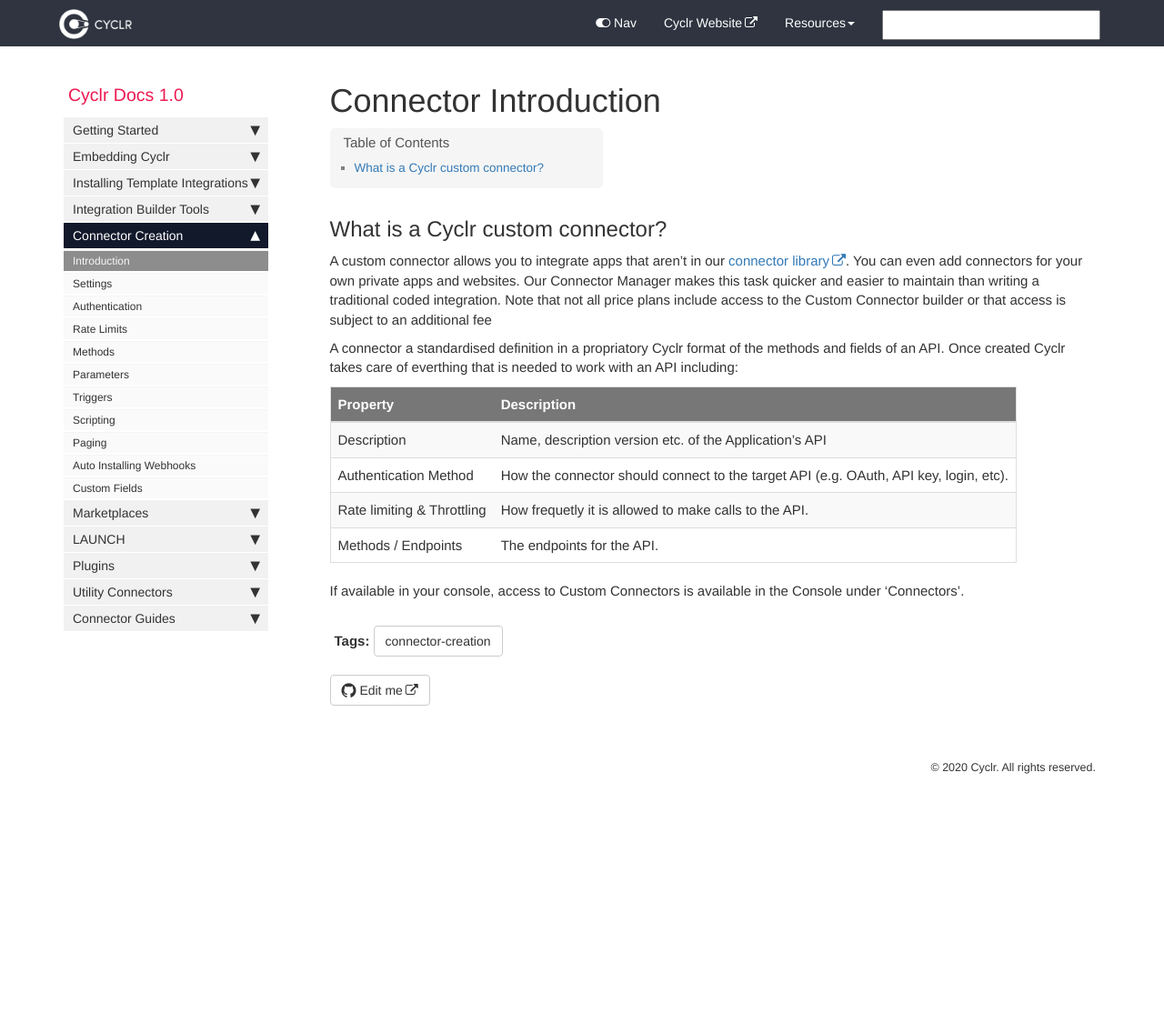
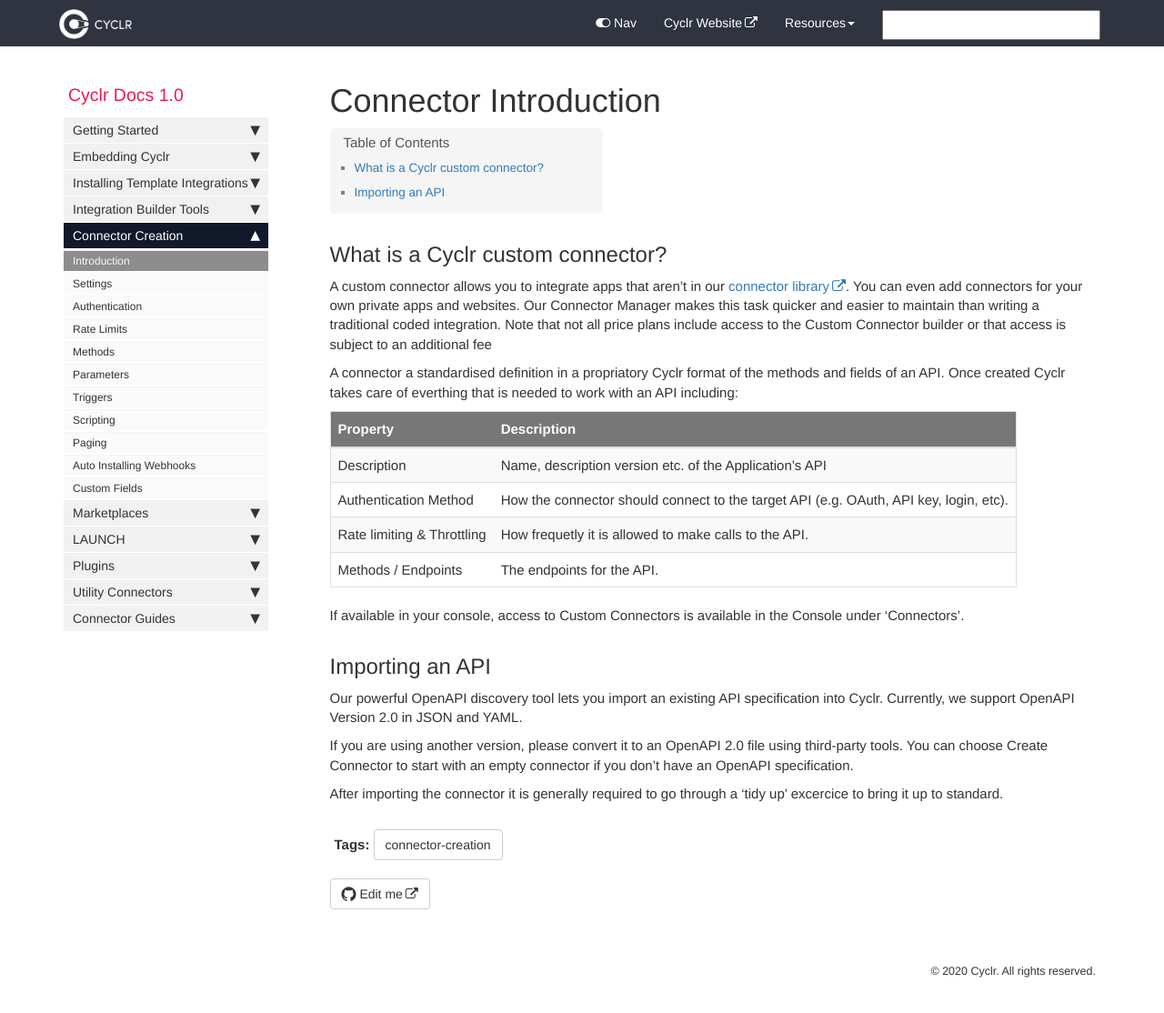
Before and after one commit to sneakysneak/docs, a Jekyll site: the page built from pages/custom-connectors/01-introduction.md, in a window 1280 px wide and 1138 px high. Shown: the top 1114 px of the window at 91% size. Built offline with Jekyll 4.4.1, drawn with Linux system fonts in a browser that asks for light colours; nearby versions of some CDN libraries; comment, search, counter and statistics services are not loaded.

Commit message:
Update 01-introduction.md

```diff
--- a/pages/custom-connectors/01-introduction.md
+++ b/pages/custom-connectors/01-introduction.md
@@ -18,5 +18,13 @@ A connector a standardised definition in a propriatory Cyclr format of the metho
 | Rate limiting & Throttling | How frequetly it is allowed to make calls to the API. |
 | Methods / Endpoints | The endpoints for the API. |
 
+If available in your console, access to Custom Connectors is available in the Console under 'Connectors'.
 
-If available in your console, access to Custom Connectors is available in the Console under 'Connectors'.
+## Importing an API
+
+Our powerful OpenAPI discovery tool lets you import an existing API specification into Cyclr. Currently, we support OpenAPI Version 2.0 in JSON and YAML.
+
+If you are using another version, please convert it to an OpenAPI 2.0 file using third-party tools.
+You can choose Create Connector to start with an empty connector if you don’t have an OpenAPI specification.
+
+After importing the connector it is generally required to go through a 'tidy up' excercice to bring it up to standard.
```
